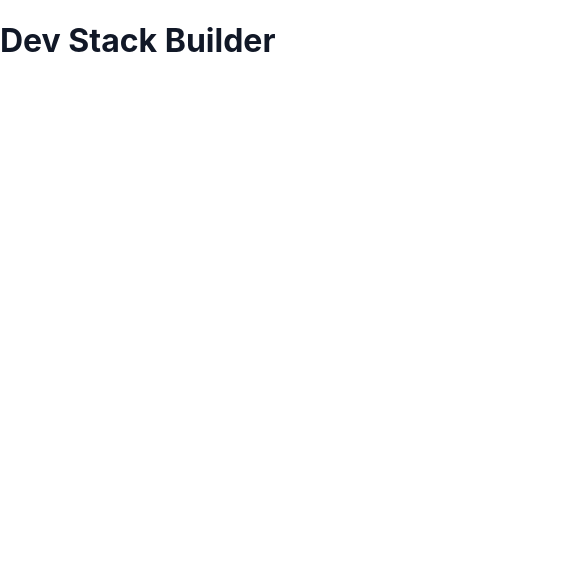
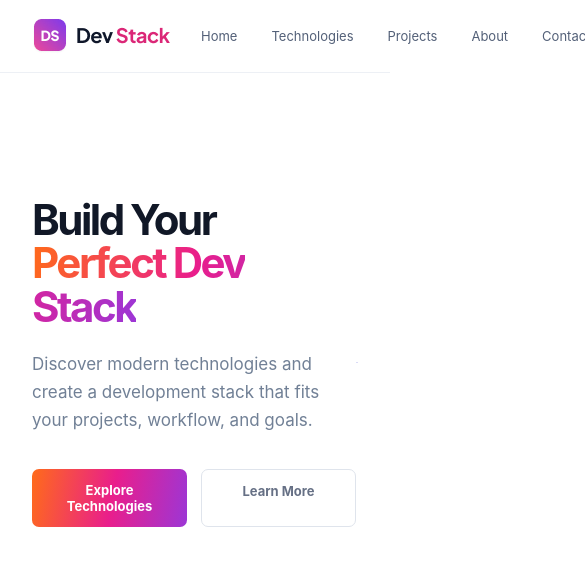
Before and after one commit to FahimF22/phbA5, a React (Vite) app: page / in a window 390 px wide. Shown: the top 566 px of the page, 585 px wide, since content can reach past the window. Built offline with nearby package versions, Linux system fonts and the light colour scheme.

Commit message:
Build responsive navbar and hero section

```diff
--- /dev/null
+++ b/src/components/Hero.jsx
@@ -0,0 +1,37 @@
+export default function Hero() {
+  return (
+    <section id="home" className="hero">
+
+      <div className="hero-content">
+        <h1>
+          Build Your
+          <br />
+          <span>Perfect Dev Stack</span>
+        </h1>
+
+        <p>
+          Discover modern technologies and create a development
+          stack that fits your projects, workflow, and goals.
+        </p>
+
+        <div className="hero-actions">
+          <a href="#technologies" className="primary-btn">
+            Explore Technologies
+          </a>
+
+          <a href="#about" className="secondary-btn">
+            Learn More
+          </a>
+        </div>
+      </div>
+
+      <div className="hero-art">
+        <img
+          src="/assets/banner-stack.png"
+          alt="Development technology stack"
+        />
+      </div>
+
+    </section>
+  );
+}
--- /dev/null
+++ b/src/components/Navbar.jsx
@@ -0,0 +1,40 @@
+import { Menu, X } from "lucide-react";
+
+export default function Navbar({ menuOpen, setMenuOpen }) {
+  return (
+    <nav className="navbar">
+      <div className="nav-inner">
+
+        <button
+          className="mobile-menu"
+          onClick={() => setMenuOpen(!menuOpen)}
+          aria-label="Toggle navigation"
+        >
+          {menuOpen ? <X size={22} /> : <Menu size={22} />}
+        </button>
+
+        <a href="#home" className="brand">
+          <img
+            src="/assets/logo-text.png"
+            alt="Dev Stack"
+            className="brand-image"
+          />
+        </a>
+
+        <div className={`nav-links ${menuOpen ? "show" : ""}`}>
+          <a href="#home">Home</a>
+          <a href="#technologies">Technologies</a>
+          <a href="#projects">Projects</a>
+          <a href="#about">About</a>
+          <a href="#contact">Contact</a>
+        </div>
+
+        <div className="auth-links">
+          <a href="#">Sign In</a>
+          <a href="#" className="signup">Sign Up</a>
+        </div>
+
+      </div>
+    </nav>
+  );
+}
--- a/src/main.jsx
+++ b/src/main.jsx
@@ -1,14 +1,23 @@
-import React from "react";
-
+import React, { useState } from "react";
+import { createRoot } from "react-dom/client";
+import Navbar from "./components/Navbar";
+import Hero from "./components/Hero";
 import "./styles.css";
 
-import { createRoot } from "react-dom/client";
+function App() {
+  const [menuOpen, setMenuOpen] = useState(false);
 
-function App() {
   return (
-    <div>
-      <h1>Dev Stack Builder</h1>
-    </div>
+    <>
+      <Navbar
+        menuOpen={menuOpen}
+        setMenuOpen={setMenuOpen}
+      />
+
+      <main>
+        <Hero />
+      </main>
+    </>
   );
 }
 
--- a/src/styles.css
+++ b/src/styles.css
@@ -45,3 +45,137 @@ a {
 button {
   font: inherit;
 }
+
+
+.navbar {
+  position: sticky;
+  top: 0;
+  z-index: 50;
+  background: rgba(255, 255, 255, 0.96);
+  border-bottom: 1px solid #edf0f5;
+  backdrop-filter: blur(10px);
+}
+
+.nav-inner {
+  max-width: 1280px;
+  height: 72px;
+  margin: auto;
+  padding: 0 32px;
+  display: grid;
+  grid-template-columns: 1fr auto 1fr;
+  align-items: center;
+  gap: 30px;
+}
+
+.brand {
+  display: inline-flex;
+  align-items: center;
+  width: fit-content;
+}
+
+.brand-image {
+  width: 139px;
+  height: 36px;
+  object-fit: contain;
+}
+
+.nav-links {
+  display: flex;
+  align-items: center;
+  gap: 34px;
+  font-size: 13px;
+  color: #536078;
+}
+
+.nav-links a:hover {
+  color: #dc238e;
+}
+
+.auth-links {
+  justify-self: end;
+  display: flex;
+  align-items: center;
+  gap: 22px;
+  font-size: 13px;
+  color: #536078;
+}
+
+.signup {
+  color: white;
+  padding: 11px 18px;
+  border-radius: 999px;
+  background: var(--gradient);
+  font-weight: 700;
+}
+
+.mobile-menu {
+  display: none;
+  border: 0;
+  background: transparent;
+}
+
+.hero {
+  max-width: 1280px;
+  margin: auto;
+  min-height: 555px;
+  padding: 94px 32px 70px;
+  display: grid;
+  grid-template-columns: 1.1fr 0.9fr;
+  align-items: center;
+}
+
+.hero h1 {
+  margin: 0 0 22px;
+  font-size: clamp(42px, 5vw, 62px);
+  line-height: 1.03;
+  letter-spacing: -2.5px;
+}
+
+.hero h1 span {
+  background: var(--gradient);
+  -webkit-background-clip: text;
+  background-clip: text;
+  color: transparent;
+}
+
+.hero p {
+  max-width: 600px;
+  color: var(--muted);
+  font-size: 17px;
+  line-height: 1.65;
+}
+
+.hero-actions {
+  display: flex;
+  gap: 14px;
+  margin-top: 35px;
+}
+
+.primary-btn,
+.secondary-btn {
+  min-width: 155px;
+  padding: 13px 19px;
+  border-radius: 7px;
+  text-align: center;
+  font-size: 13px;
+  font-weight: 700;
+}
+
+.primary-btn {
+  color: white;
+  background: var(--gradient);
+}
+
+.secondary-btn {
+  color: #667085;
+  border: 1px solid #dfe4ec;
+}
+
+.hero-art {
+  display: flex;
+  justify-content: center;
+}
+
+.hero-art img {
+  width: min(410px, 100%);
+}
```
